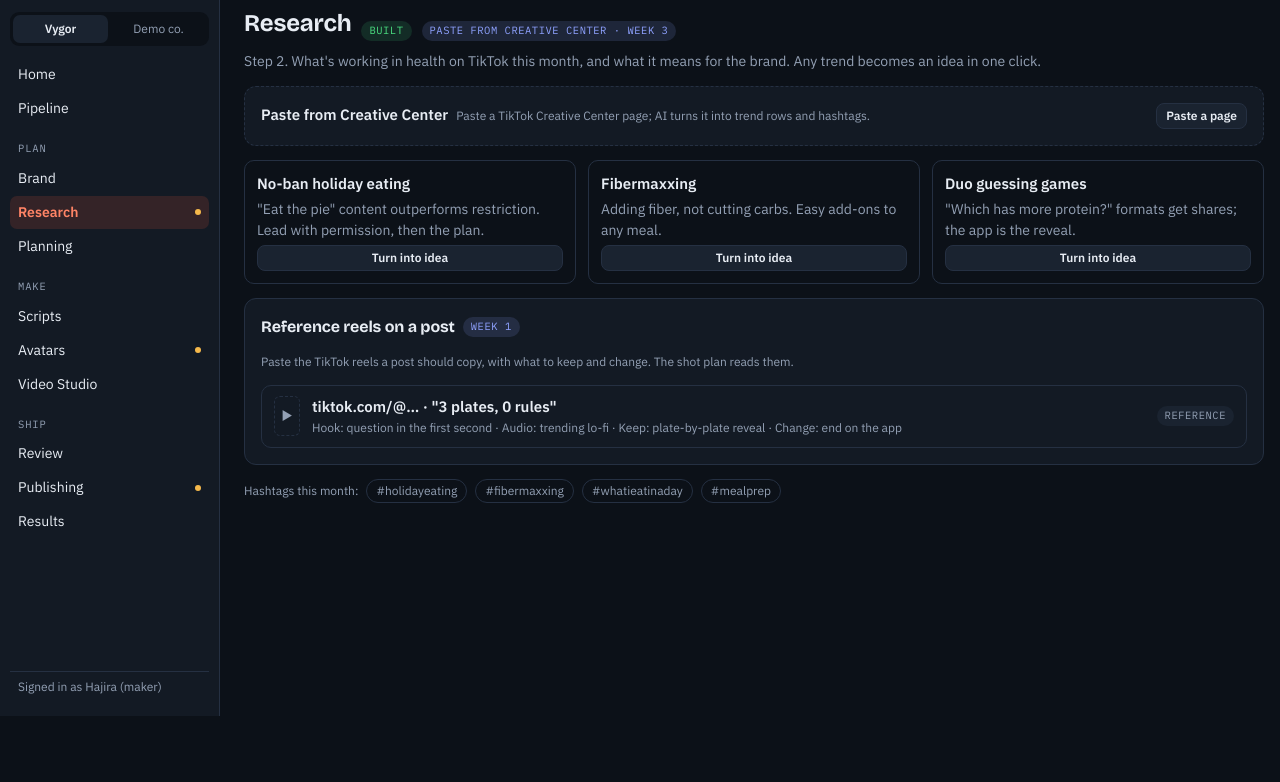
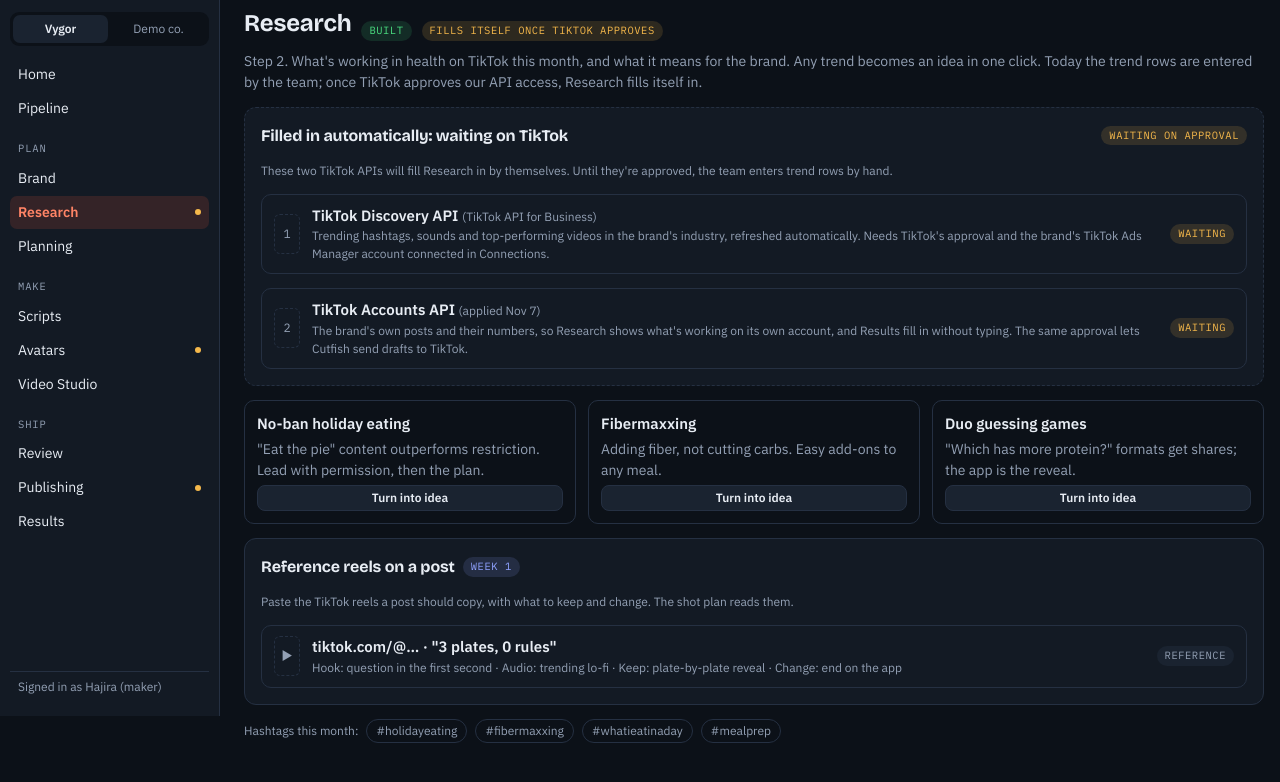
Before and after one commit to Serebrum-LoseDaFat/cutfish-website, a plain HTML site: page app-preview/index.html in a window 1280 px wide. Both pictures are taken after a click on the button "Research". Shown: the part 112-894 px from the top of the page. Before the commit the page ends 828 px from the top, so only its background shows below. Drawn offline with nearby package versions, Linux system fonts and the light colour scheme.

Commit message:
App preview: Research lists the TikTok APIs that will fill it in (no Creative Center paste)
Replaces the Paste from Creative Center card with the two TikTok APIs Research
is waiting on: the Discovery API (TikTok API for Business: trending hashtags,
sounds and top videos for the brand's industry) and the Accounts API (applied
Nov 7: the brand's own posts and numbers). Until approval, trend rows are
entered by hand.

Co-Authored-By: Claude Opus 5.5 <noreply@anthropic.com>

```diff
--- a/app-preview/index.html
+++ b/app-preview/index.html
@@ -255,9 +255,14 @@ td.n{font-family:var(--mono);text-align:right}
 
     <!-- RESEARCH -->
     <section class="screen" id="research" aria-labelledby="res-h">
-      <div class="ph"><h1 id="res-h">Research</h1><span class="chip b">Built</span><span class="chip c">Paste from Creative Center · Week 3</span><p>Step 2. What's working in health on TikTok this month, and what it means for the brand. Any trend becomes an idea in one click.</p></div>
+      <div class="ph"><h1 id="res-h">Research</h1><span class="chip b">Built</span><span class="chip w">Fills itself once TikTok approves</span><p>Step 2. What's working in health on TikTok this month, and what it means for the brand. Any trend becomes an idea in one click. Today the trend rows are entered by the team; once TikTok approves our API access, Research fills itself in.</p></div>
       <div class="stack">
-        <div class="card row" style="border-style:dashed"><b>Paste from Creative Center</b><span class="lab">Paste a TikTok Creative Center page; AI turns it into trend rows and hashtags.</span><button class="btn s" style="margin-left:auto" data-toast="Coming in Week 3: paste a page and trends appear as drafts.">Paste a page</button></div>
+        <div class="card stack" style="border-style:dashed">
+          <div class="row"><h2 style="font-size:16px">Filled in automatically: waiting on TikTok</h2><span class="chip w" style="margin-left:auto">Waiting on approval</span></div>
+          <p class="lab">These two TikTok APIs will fill Research in by themselves. Until they're approved, the team enters trend rows by hand.</p>
+          <div class="li"><span class="tick n">1</span><div><b>TikTok Discovery API</b> <span class="lab">(TikTok API for Business)</span><div class="lab">Trending hashtags, sounds and top-performing videos in the brand's industry, refreshed automatically. Needs TikTok's approval and the brand's TikTok Ads Manager account connected in Connections.</div></div><span class="chip w">Waiting</span></div>
+          <div class="li"><span class="tick n">2</span><div><b>TikTok Accounts API</b> <span class="lab">(applied Nov 7)</span><div class="lab">The brand's own posts and their numbers, so Research shows what's working on its own account, and Results fill in without typing. The same approval lets Cutfish send drafts to TikTok.</div></div><span class="chip w">Waiting</span></div>
+        </div>
         <div class="g3">
           <div class="mini"><b>No-ban holiday eating</b><span>"Eat the pie" content outperforms restriction. Lead with permission, then the plan.</span><button class="btn s" data-toast="Turned into a spare idea under the calendar.">Turn into idea</button></div>
           <div class="mini"><b>Fibermaxxing</b><span>Adding fiber, not cutting carbs. Easy add-ons to any meal.</span><button class="btn s" data-toast="Turned into a spare idea under the calendar.">Turn into idea</button></div>
```
